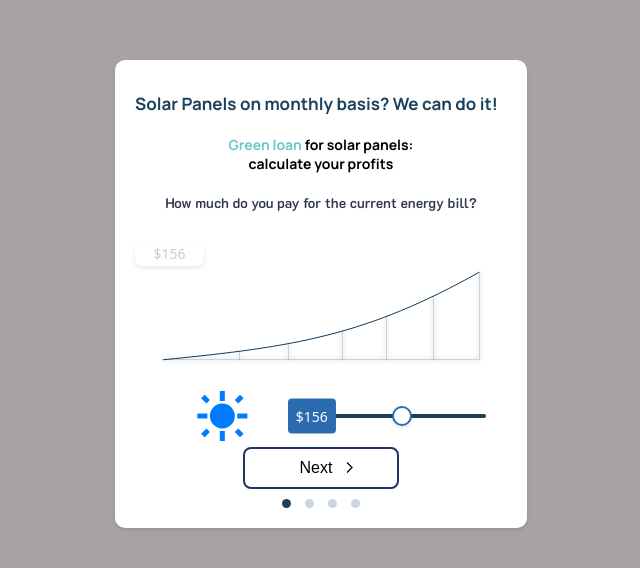
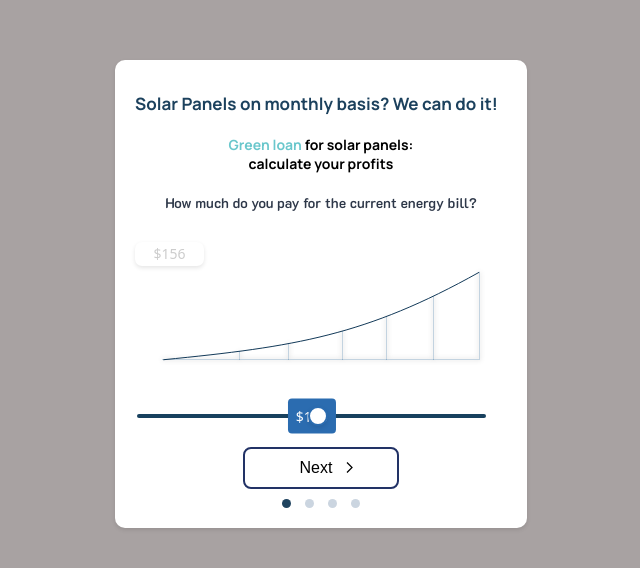
Before and after one commit to THEYASHGAUR/form2, a plain HTML site: page index.html in a window 1280 px wide. Shown: the part 106-674 px from the top of the page, without its empty margins (319-959 px from the left). Drawn offline with Linux system fonts and the light colour scheme.

Commit message:
removed sun

```diff
--- a/index.html
+++ b/index.html
@@ -56,17 +56,7 @@
 
     <div class="slider-container">
       <!-- sun svg code -->
-      <svg width="10" height="10" viewBox="0 0 24 24" fill="none" xmlns="http://www.w3.org/2000/svg">
-        <circle cx="12" cy="12" r="5" fill="#007BFF"/>
-        <line x1="12" y1="2" x2="12" y2="6" stroke="#007BFF" stroke-width="2"/>
-        <line x1="12" y1="18" x2="12" y2="22" stroke="#007BFF" stroke-width="2"/>
-        <line x1="2" y1="12" x2="6" y2="12" stroke="#007BFF" stroke-width="2"/>
-        <line x1="18" y1="12" x2="22" y2="12" stroke="#007BFF" stroke-width="2"/>
-        <line x1="4.22" y1="4.22" x2="6.34" y2="6.34" stroke="#007BFF" stroke-width="2"/>
-        <line x1="17.66" y1="17.66" x2="19.78" y2="19.78" stroke="#007BFF" stroke-width="2"/>
-        <line x1="4.22" y1="19.78" x2="6.34" y2="17.66" stroke="#007BFF" stroke-width="2"/>
-        <line x1="17.66" y1="6.34" x2="19.78" y2="4.22" stroke="#007BFF" stroke-width="2"/>
-      </svg>
+
 
       <input type="range" min="0" max="300" value="156" class="slider" id="priceSlider" oninput="updateSliderValue()">
       <div class="slider-value">$<span id="sliderValue">156</span></div>
```
